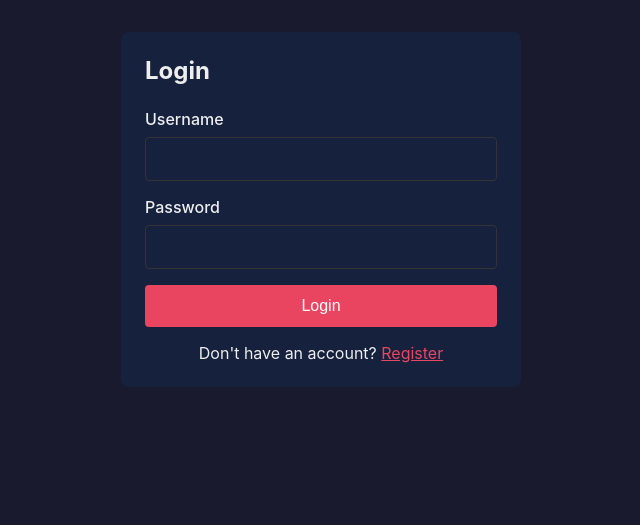
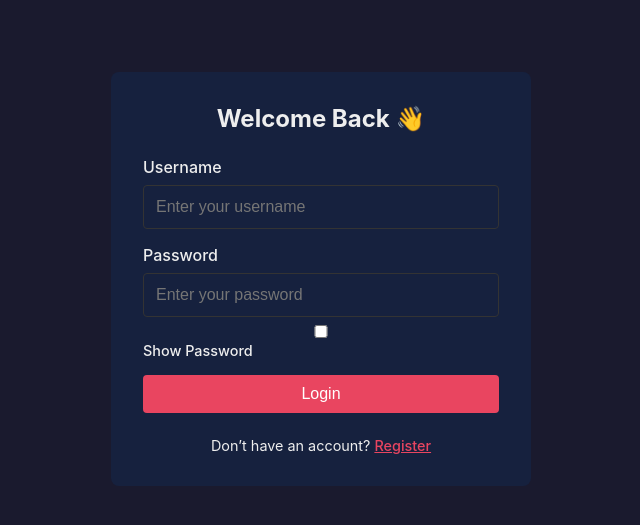
Before and after one commit to Ayushhuh/seproj, a Django app: template templates/accounts/login.html in a window 1280 px wide. Shown: the part 68-593 px from the top of the page, without its empty margins (319-959 px from the left). Run offline with Django 4.2, Linux system fonts and the light colour scheme; the template is opened without the code that fills it, so the values that code supplies are empty.

Commit message:
Improve login form with placeholders and show password feature
Updated the login form to enhance user experience with placeholders and a password visibility toggle.

```diff
--- a/templates/accounts/login.html
+++ b/templates/accounts/login.html
@@ -3,27 +3,54 @@
 {% block title %}Login - Watch Together{% endblock %}
 
 {% block content %}
-<div class="card" style="max-width: 400px; margin: 0 auto;">
-    <h2 style="margin-bottom: 1.5rem;">Login</h2>
+<div class="card" style="max-width: 420px; margin: 40px auto; padding: 2rem;">
+
+    <h2 style="text-align: center; margin-bottom: 1.5rem;">Welcome Back 👋</h2>
 
     <form method="post">
         {% csrf_token %}
 
-        <div class="form-group">
+        <div class="form-group" style="margin-bottom: 1rem;">
             <label for="id_username">Username</label>
-            <input type="text" name="username" id="id_username" required>
+            <input type="text" name="username" id="id_username" placeholder="Enter your username" required>
         </div>
 
-        <div class="form-group">
+        <div class="form-group" style="margin-bottom: 1rem;">
             <label for="id_password">Password</label>
-            <input type="password" name="password" id="id_password" required>
+            <input type="password" name="password" id="id_password" placeholder="Enter your password" required>
+
+            <!-- Show Password Toggle -->
+            <div style="margin-top: 5px;">
+                <input type="checkbox" id="showPassword">
+                <label for="showPassword" style="font-size: 0.9rem;">Show Password</label>
+            </div>
         </div>
 
-        <button type="submit" class="btn" style="width: 100%;">Login</button>
+        <button type="submit" class="btn" style="width: 100%; padding: 10px;">
+            Login
+        </button>
     </form>
 
-    <p style="margin-top: 1rem; text-align: center;">
-        Don't have an account? <a href="{% url 'register' %}" style="color: #e94560;">Register</a>
+    <p style="margin-top: 1.5rem; text-align: center; font-size: 0.9rem;">
+        Don’t have an account?
+        <a href="{% url 'register' %}" style="color: #e94560; font-weight: 500;">
+            Register
+        </a>
     </p>
 </div>
+
+<!-- JavaScript -->
+<script>
+    const passwordInput = document.getElementById("id_password");
+    const toggle = document.getElementById("showPassword");
+
+    toggle.addEventListener("change", function () {
+        if (this.checked) {
+            passwordInput.type = "text";
+        } else {
+            passwordInput.type = "password";
+        }
+    });
+</script>
+
 {% endblock %}
```
